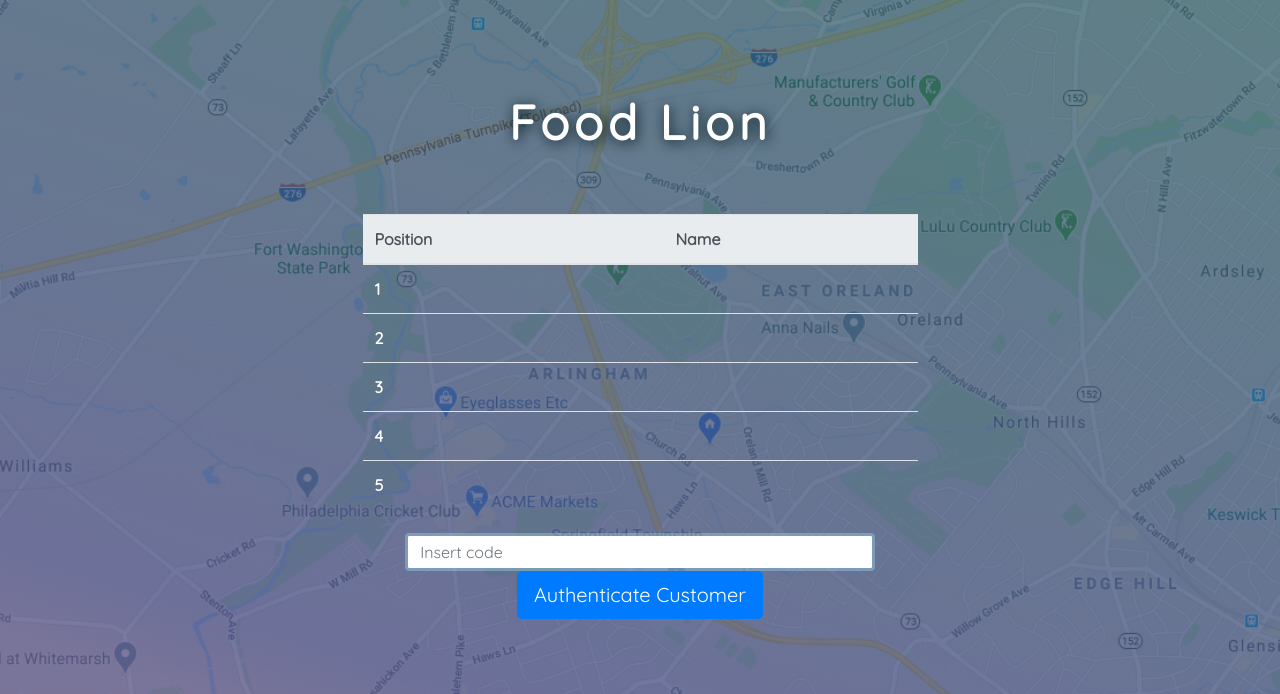
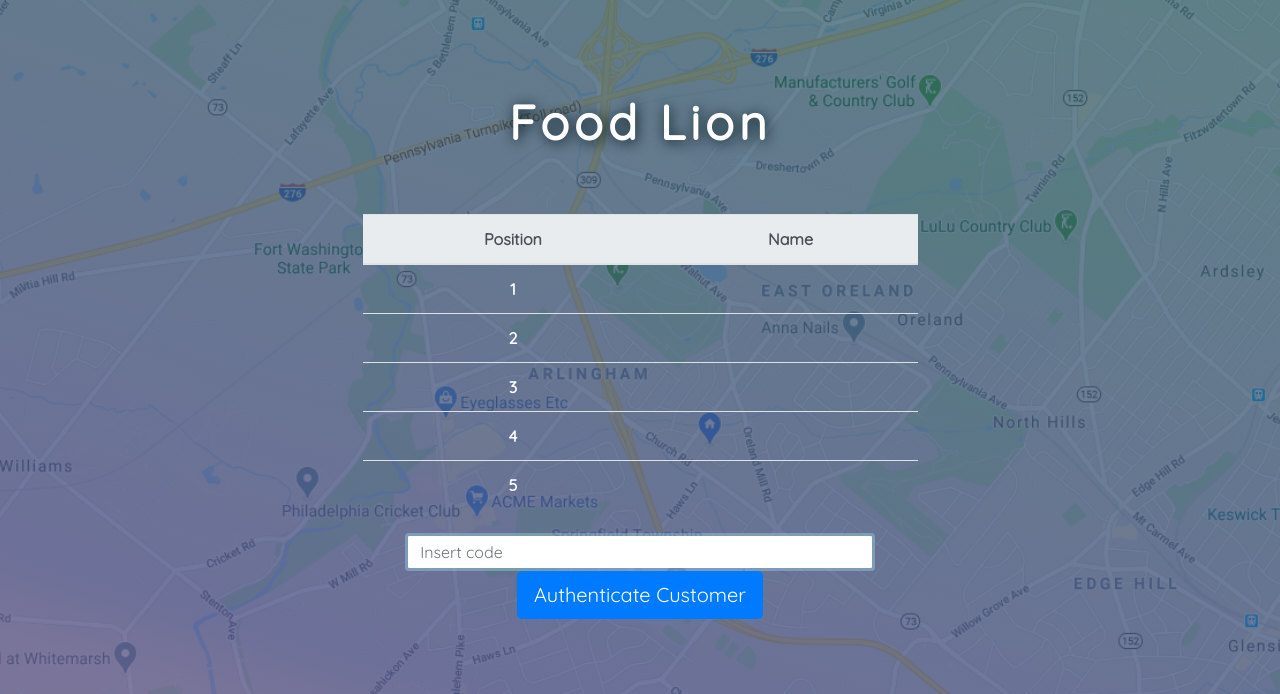
Before and after one commit to abrom010/hack-quarantine, a Flask app: page /position/1 in a window 1280 px wide. Shown: the part 106-800 px from the top of the page. Run offline with Flask 2, Linux system fonts and the light colour scheme; data comes from the database, SQL or seed files in the repository; data that the repository does not hold is empty; some libraries are stand-ins or nearby versions.

Commit message:
text-center table position.html

```diff
--- a/templates/position.html
+++ b/templates/position.html
@@ -37,7 +37,7 @@
     <section id="cover" class="min-vh-100">
       <div id="table-area">
         <div class="container ">
-              <table class="table">
+              <table class="table text-center">
                 <thead class = "thead-light">
                   <tr>
                     <th scope="col">Position</th>
```
